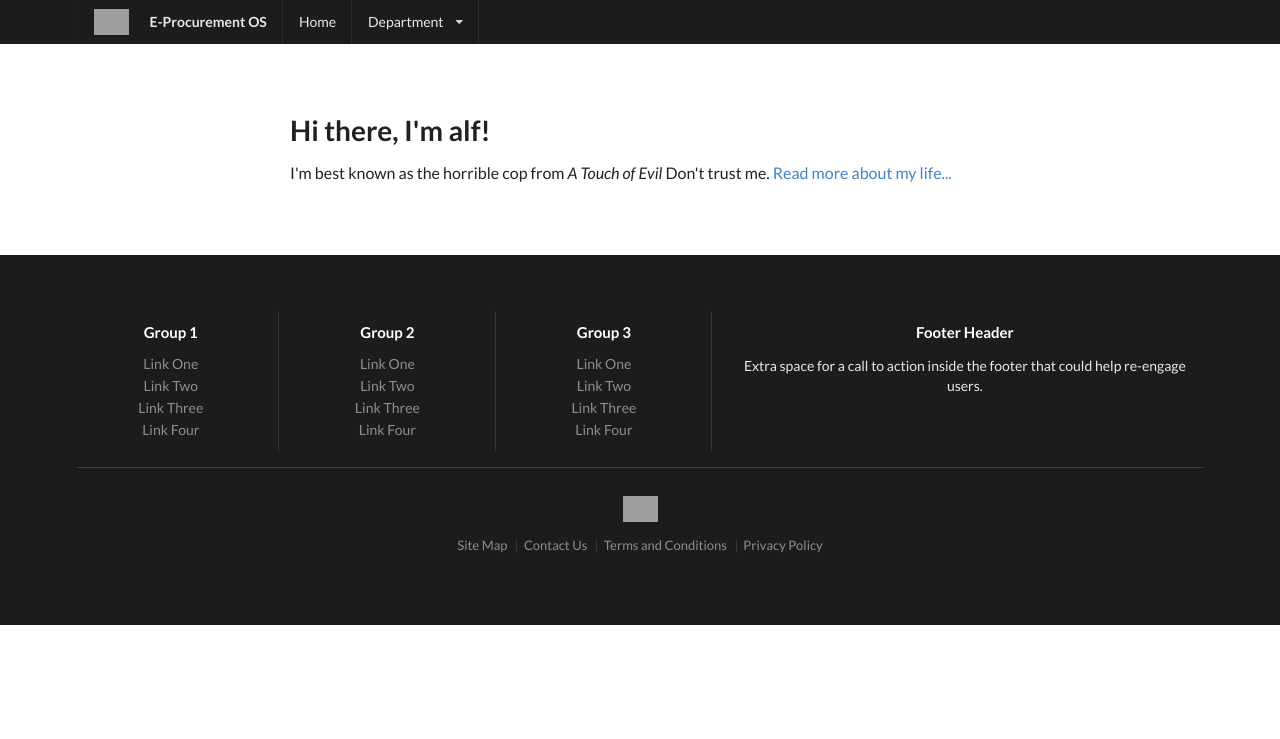
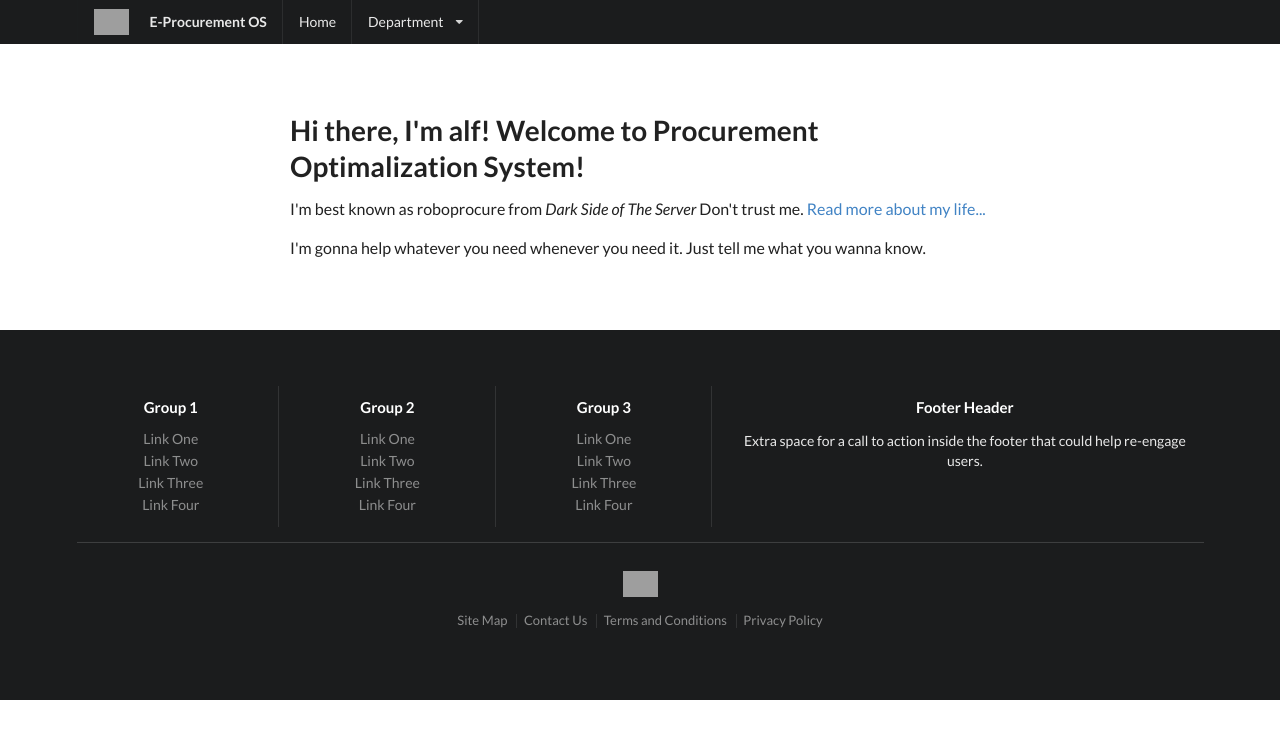
Before and after one commit to alfianfrmn/eprocurement, a Jekyll site: the page built from index.html, in a window 1280 px wide and 900 px high. Shown: the top 739 px of the window. Built offline with Jekyll 4.4.1, drawn with Linux system fonts in a browser that asks for light colours; nearby versions of some CDN libraries; grey boxes are pictures that could not be loaded.

Commit message:
Update index.html
more more update

```diff
--- a/index.html
+++ b/index.html
@@ -1,8 +1,9 @@
 ---
 layout: default
-title: E procurement OS
+title: E-procurement OS
 ---
 <div class="blurb">
-	<h1>Hi there, I'm alf!</h1>
-	<p>I'm best known as the horrible cop from <em>A Touch of Evil</em> Don't trust me. <a href="/about">Read more about my life...</a></p>
+	<h1>Hi there, I'm alf! Welcome to Procurement Optimalization System!</h1>
+	<p>I'm best known as roboprocure from <em>Dark Side of The Server</em> Don't trust me. <a href="/about">Read more about my life...</a></p>
+	<p>I'm gonna help whatever you need whenever you need it. Just tell me what you wanna know.</p>
 </div><!-- /.blurb -->
```
